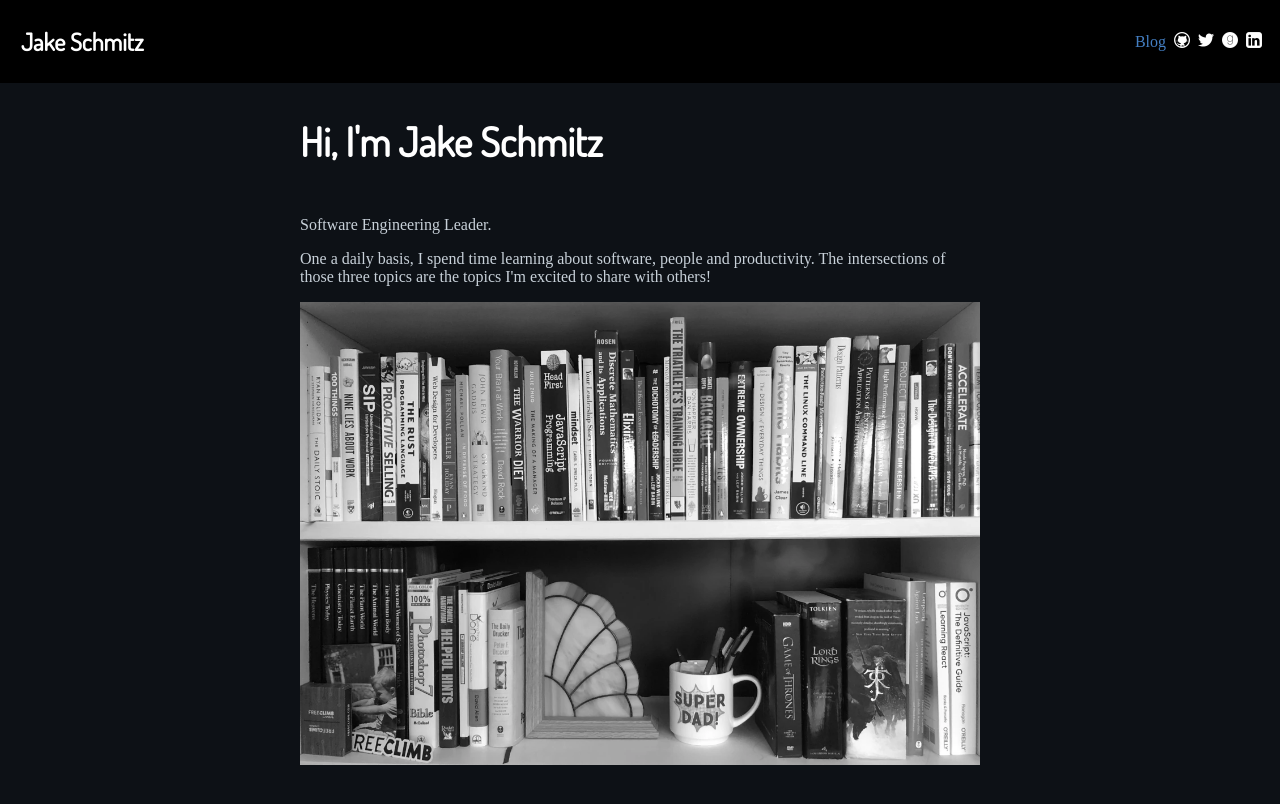
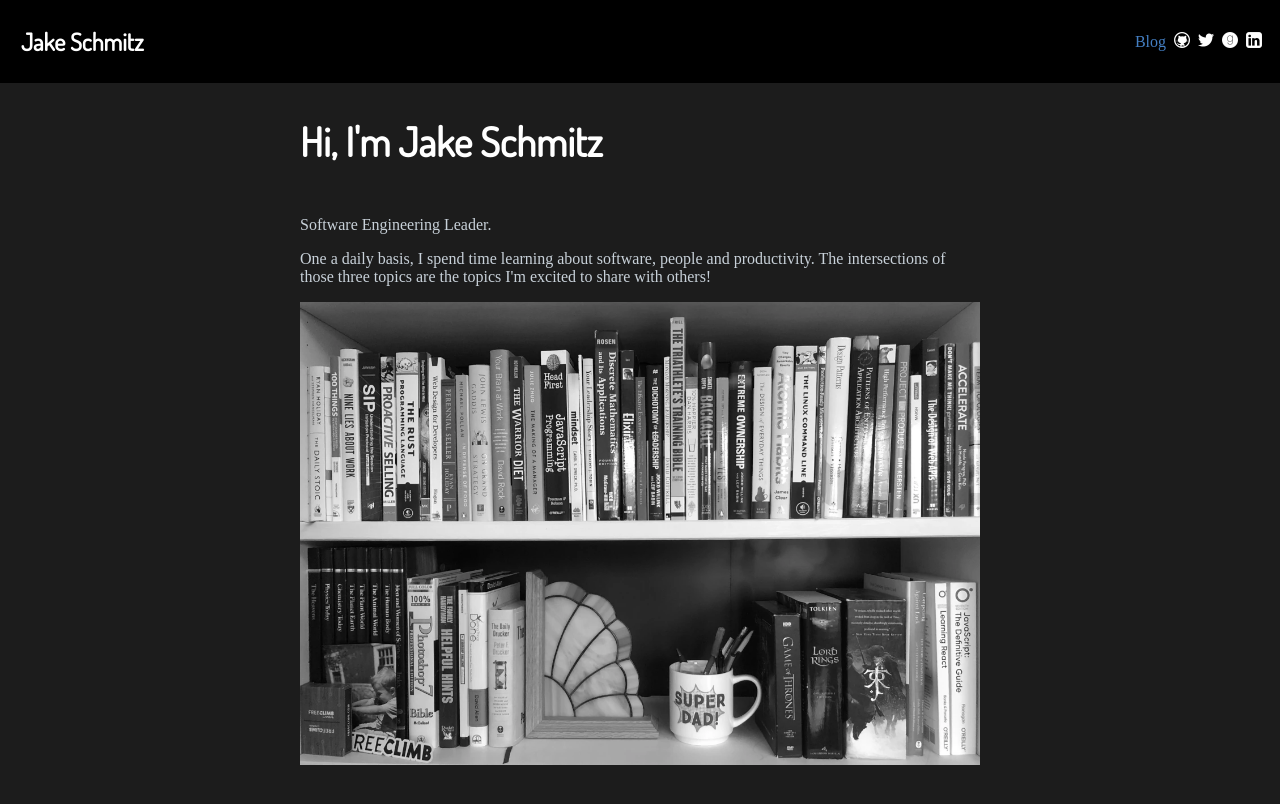
Before and after one commit to jschmitz/blog, a Jekyll site: the page built from index.html, in a window 1280 px wide. Shown: the top 804 px of the page. Built offline with Jekyll 4.4.1, drawn with Linux system fonts in a browser that asks for light colours.

Commit message:
Update body background color

```diff
--- a/assets/css/main.scss
+++ b/assets/css/main.scss
@@ -8,7 +8,7 @@ html,body{
 }
 
 body {
-  background-color: #0d1116;
+  background-color: #1c1c1c;
   color: #f0f6fc;
   margin: 0px 0px 0px 0px;
 }
```
